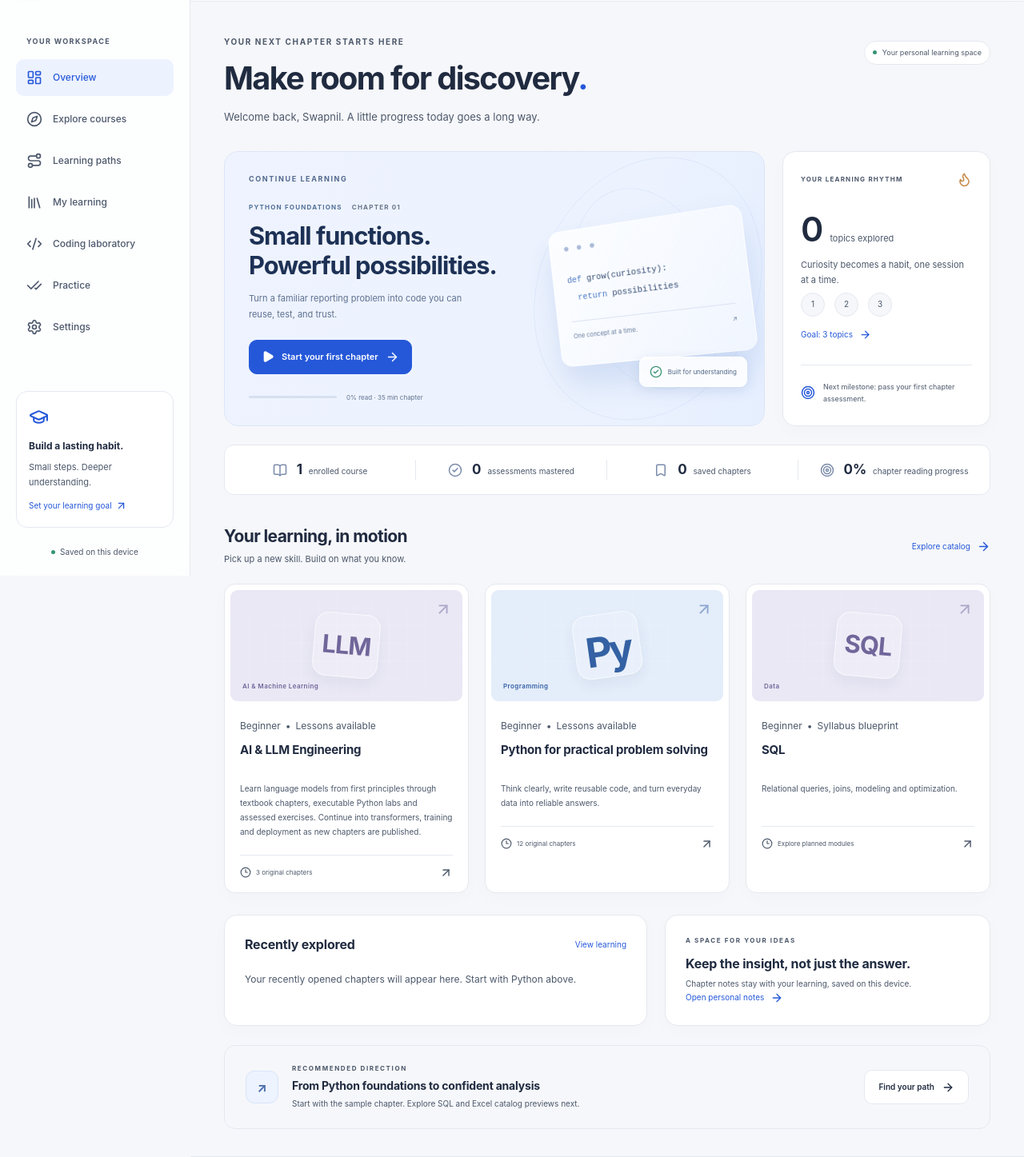
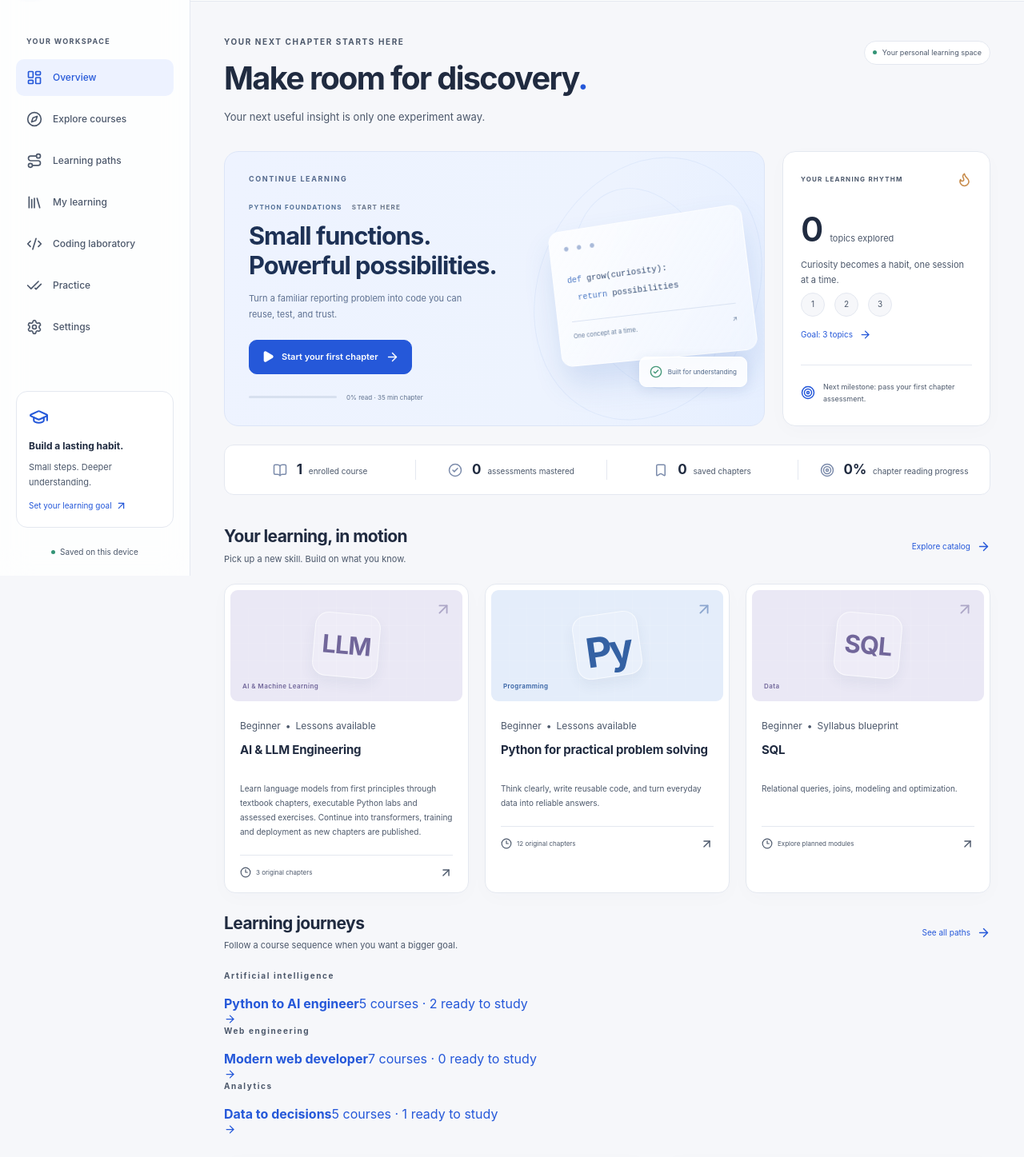
Before and after one commit to Swapnild007/Self_learning, a React (Vite) app: page /#/ in a window 1280 px wide. Shown: the part 80-1527 px from the top of the page at 80% size. Built offline with nearby package versions, Linux system fonts and the light colour scheme.

Commit message:
Connect personal dashboard to real recent lessons and guided paths

```diff
--- a/src/pages/Dashboard.tsx
+++ b/src/pages/Dashboard.tsx
@@ -9,14 +9,17 @@ import {
   CheckCircle2,
 } from "lucide-react";
 import { motion } from "motion/react";
-import { courses, chapter } from "../content/catalog";
+import { courses, chapter, findChapter } from "../content/catalog";
+import { learningPaths, publishedCoursesInPath } from "../content/learningPaths";
 import { useStore } from "../store";
 import { Progress } from "../components/ui";
 import CourseCard from "../components/CourseCard";
 export default function Dashboard() {
   const { data } = useStore();
-  const read = data.read[chapter.id]?.length || 0;
-  const pct = Math.round((read / chapter.sections.length) * 100);
+  const recentEntry = data.visited.map((id) => findChapter(id)).find((entry) => entry !== undefined);
+  const featured = recentEntry?.chapter || chapter;
+  const read = data.read[featured.id]?.length || 0;
+  const pct = Math.round((read / featured.sections.length) * 100);
   const score = data.scores["functions-check-v1"];
   return (
     <div className="page">
@@ -26,7 +29,7 @@ export default function Dashboard() {
           <h1>
             Make room for discovery<span className="blue-dot">.</span>
           </h1>
-          <p>Welcome back, Swapnil. A little progress today goes a long way.</p>
+          <p>Your next useful insight is only one experiment away.</p>
         </div>
         <span className="pill">
           <span className="status-dot" /> Your personal learning space
@@ -41,26 +44,23 @@ export default function Dashboard() {
           <div className="hero-copy">
             <span className="eyebrow">CONTINUE LEARNING</span>
             <div className="hero-tags">
-              <span>PYTHON FOUNDATIONS</span>
-              <span>CHAPTER 01</span>
+              <span>{recentEntry ? recentEntry.course.title : "PYTHON FOUNDATIONS"}</span>
+              <span>{recentEntry ? "CONTINUE READING" : "START HERE"}</span>
             </div>
             <h2>
-              Small functions.
-              <br />
-              Powerful possibilities.
+              {recentEntry ? featured.title : <>Small functions.<br />Powerful possibilities.</>}
             </h2>
             <p>
-              Turn a familiar reporting problem into code you can reuse, test,
-              and trust.
+              {recentEntry ? featured.introduction : "Turn a familiar reporting problem into code you can reuse, test, and trust."}
             </p>
-            <Link className="button primary" to={`/read/${chapter.id}`}>
+            <Link className="button primary" to={`/read/${featured.id}`}>
               <Play size={16} fill="currentColor" />{" "}
               {read ? "Resume chapter" : "Start your first chapter"}{" "}
               <ArrowRight size={17} />
             </Link>
             <div className="hero-progress">
               <Progress value={pct} label="Chapter reading progress" />
-              <span>{pct}% read · 35 min chapter</span>
+              <span>{pct}% read · {featured.minutes} min chapter</span>
             </div>
           </div>
           <div className="hero-visual" aria-hidden="true">
@@ -94,7 +94,7 @@ export default function Dashboard() {
             <span>topics explored</span>
           </div>
           <p>Curiosity becomes a habit, one session at a time.</p>
-          <div className="week" aria-label="Weekly learning goal">
+          <div className="week" aria-label="Learning topic goal">
             {Array.from({ length: data.goal }, (_, i) => (
               <span className={i < data.visited.length ? "done" : ""} key={i}>
                 {i < data.visited.length ? "✓" : i + 1}
@@ -157,6 +157,19 @@ export default function Dashboard() {
           <CourseCard course={c} key={c.id} />
         ))}
       </div>
+      <div className="section-heading">
+        <div><h2>Learning journeys</h2><p>Follow a course sequence when you want a bigger goal.</p></div>
+        <Link to="/paths">See all paths <ArrowRight size={17} /></Link>
+      </div>
+      <div className="dashboard-paths">
+        {learningPaths.slice(0, 3).map((path) => (
+          <Link className="dashboard-path" key={path.id} to={"/paths/" + path.id}>
+            <span className="eyebrow">{path.focus}</span>
+            <strong>{path.title}</strong>
+            <span>{path.courses.length} courses · {publishedCoursesInPath(path)} ready to study <ArrowRight size={15} /></span>
+          </Link>
+        ))}
+      </div>
       <div className="bottom-grid">
         <section className="panel">
           <div className="section-title">
@@ -167,8 +180,8 @@ export default function Dashboard() {
             <Link className="recent-row" to={`/read/${chapter.id}`}>
               <span className="mini-symbol">Py</span>
               <span>
-                <strong>{chapter.title}</strong>
-                <small>Python · {pct}% read</small>
+                <strong>{featured.title}</strong>
+                <small>{recentEntry?.course.title || "Python"} · {pct}% read</small>
               </span>
               <ArrowRight size={18} />
             </Link>
```
